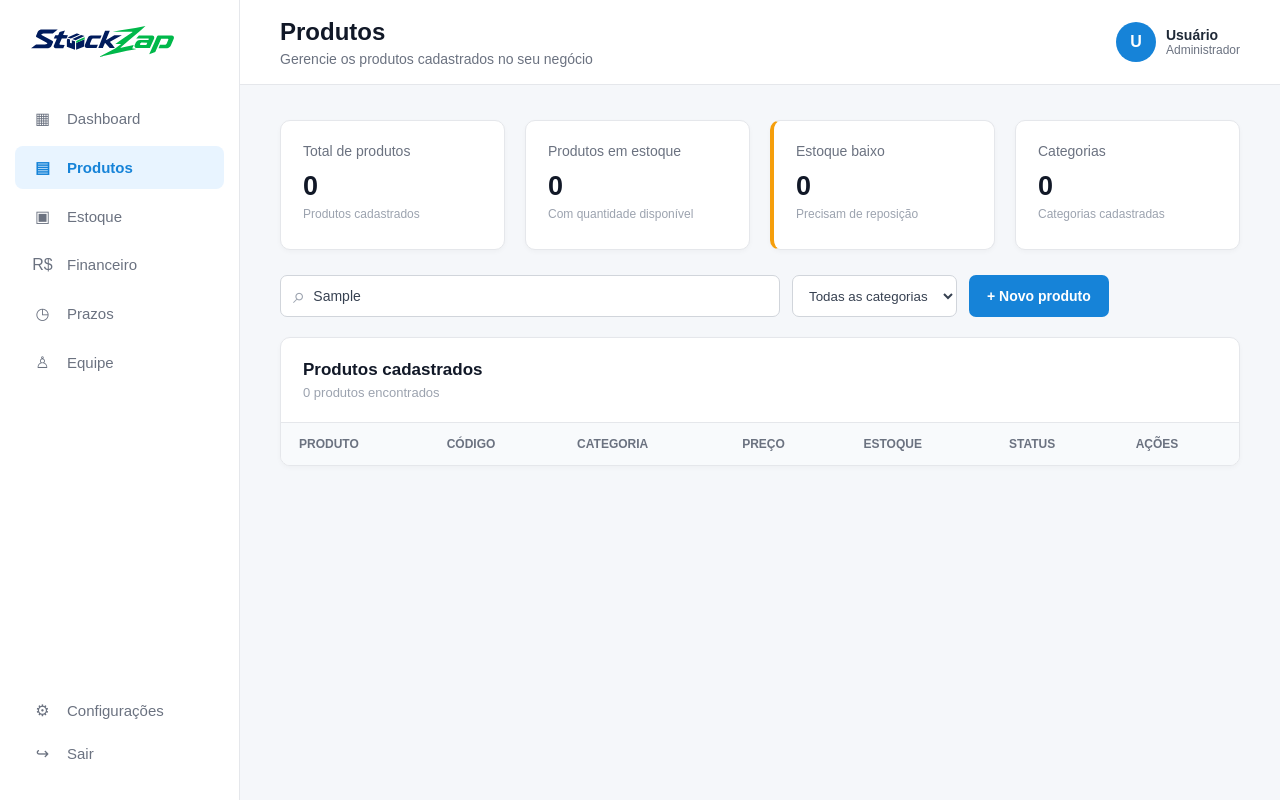
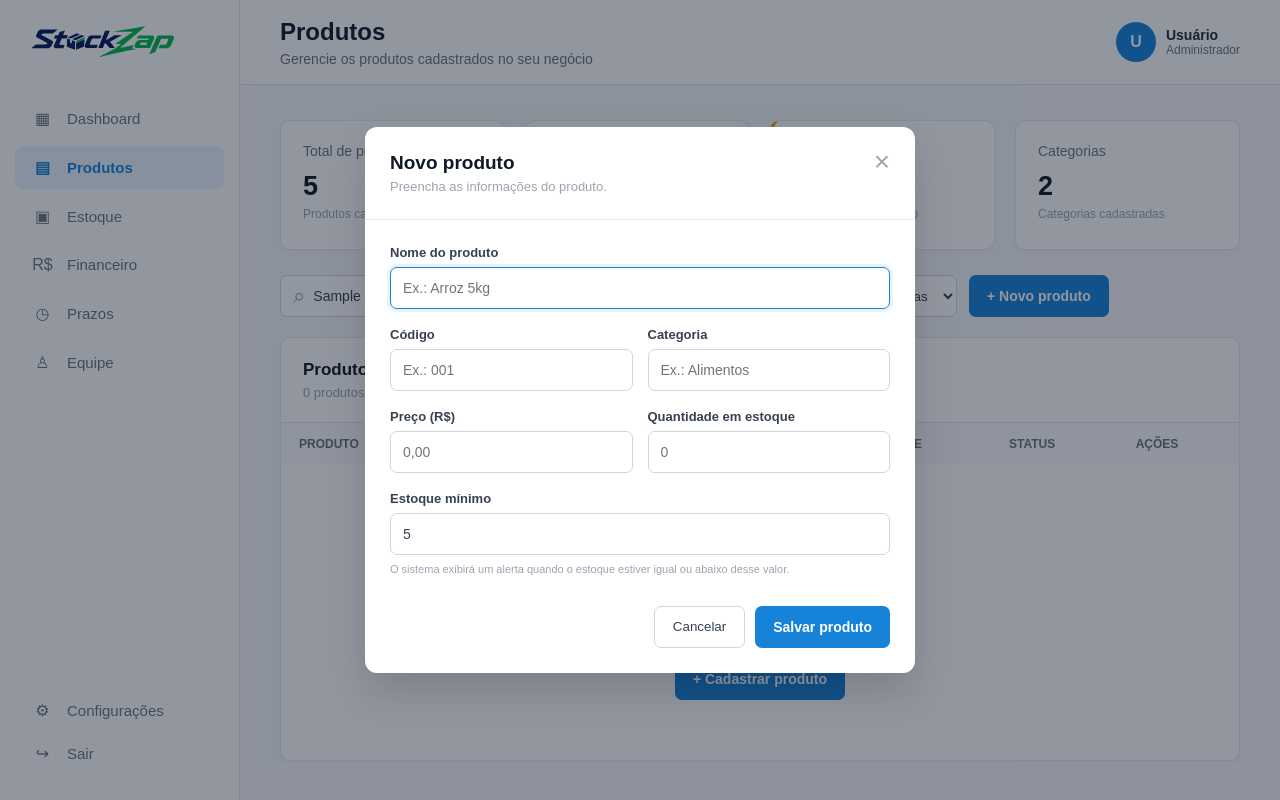
Before and after one commit to Mattmjc002/stockzap, a plain HTML site: page html/produtos.html in a window 1280 px wide. Both pictures are taken after typing "Sample" into the empty fields and a click on the button "+ Novo produto". Drawn offline with Linux system fonts and the light colour scheme.

Commit message:
Adicionando JavaScript para a aba dos produtos

```diff
--- a/html/produtos.html
+++ b/html/produtos.html
@@ -7,6 +7,7 @@
 		<title>StockZap - Produtos</title>
 
 		<link rel="stylesheet" href="../css/produtos.css" />
+		<script src="produtos.js" defer></script>
 	</head>
 
 	<body>
--- /dev/null
+++ b/js/produtos.js
@@ -0,0 +1,438 @@
+// DADOS INICIAIS
+
+const produtosIniciais = [
+	{
+		id: 1,
+		nome: "Arroz 5kg",
+		codigo: "001",
+		categoria: "Alimentos",
+		preco: 25.0,
+		estoque: 32,
+		estoqueMinimo: 5,
+	},
+	{
+		id: 2,
+		nome: "Feijão 1kg",
+		codigo: "002",
+		categoria: "Alimentos",
+		preco: 8.5,
+		estoque: 5,
+		estoqueMinimo: 5,
+	},
+	{
+		id: 3,
+		nome: "Café 500g",
+		codigo: "003",
+		categoria: "Bebidas",
+		preco: 16.9,
+		estoque: 18,
+		estoqueMinimo: 5,
+	},
+	{
+		id: 4,
+		nome: "Macarrão 500g",
+		codigo: "004",
+		categoria: "Alimentos",
+		preco: 6.5,
+		estoque: 2,
+		estoqueMinimo: 5,
+	},
+	{
+		id: 5,
+		nome: "Refrigerante 2L",
+		codigo: "005",
+		categoria: "Bebidas",
+		preco: 9.9,
+		estoque: 0,
+		estoqueMinimo: 5,
+	},
+];
+
+// RECUPERAR PRODUTOS
+
+let produtos = JSON.parse(localStorage.getItem("stockzap_produtos"));
+
+if (!produtos){
+	produtos = produtosIniciais;
+	salvarProdutos();
+}
+
+// ELEMENTOS DA PÁGINA
+
+const listaProdutos = document.getElementById("lista-produtos");
+const pesquisaProduto = document.getElementById("pesquisa-produto");
+const filtroCategoria = document.getElementById("filtro-categoria");
+const quantidadeResultados = document.getElementById("quantidade-resultados");
+const semProdutos = document.getElementById("sem-produtos");
+
+// Modal
+
+const modal = document.getElementById("modal");
+const abrirModal = document.getElementById("abrir-modal");
+const abrirModalVazio = document.getElementById("abrir-modal-vazio");
+const fecharModal = document.getElementById("fechar-modal");
+const cancelarModal = document.getElementById("cancelar-modal");
+const formProduto = document.getElementById("form-produto");
+const tituloModal = document.getElementById("titulo-modal");
+
+// Campos
+
+const produtoId = document.getElementById("produto-id");
+const nome = document.getElementById("nome");
+const codigo = document.getElementById("codigo");
+const categoria = document.getElementById("categoria");
+const preco = document.getElementById("preco");
+const estoque = document.getElementById("estoque");
+const estoqueMinimo = document.getElementById("estoque-minimo");
+
+// Cards
+
+const totalProdutos = document.getElementById("total-produtos");
+const produtosEstoque = document.getElementById("produtos-estoque");
+const produtosBaixos = document.getElementById("produtos-baixos");
+const totalCategorias = document.getElementById("total-categorias");
+
+// SALVAR PRODUTOS
+
+function salvarProdutos(){
+	localStorage.setItem("stockzap_produtos", JSON.stringify(produtos));
+}
+
+// FORMATAR PREÇO
+
+function formatarPreco(valor){
+	return Number(valor).toLocaleString("pt-BR", {
+		style: "currency",
+		currency: "BRL",
+	});
+}
+
+// DETERMINAR STATUS
+
+function obterStatus(produto){
+	if (produto.estoque === 0){
+		return{
+			texto: "Esgotado",
+			classe: "esgotado",
+		};
+	}
+
+	if (produto.estoque <= produto.estoqueMinimo){
+		return{
+			texto: "Estoque baixo",
+			classe: "baixo",
+		};
+	}
+
+	return{
+		texto: "Disponível",
+		classe: "disponivel",
+	};
+}
+
+// ATUALIZAR CARDS
+
+function atualizarResumo(){
+	totalProdutos.textContent = produtos.length;
+
+	const quantidadeEmEstoque = produtos.filter(
+		(produto) => produto.estoque > 0,
+	).length;
+
+	produtosEstoque.textContent = quantidadeEmEstoque;
+
+	const quantidadeBaixos = produtos.filter(
+		(produto) => produto.estoque <= produto.estoqueMinimo,
+	).length;
+
+	produtosBaixos.textContent = quantidadeBaixos;
+
+	const categorias = new Set(produtos.map((produto) => produto.categoria));
+
+	totalCategorias.textContent = categorias.size;
+}
+
+// ATUALIZAR FILTRO DE CATEGORIA
+
+function atualizarCategorias(){
+	const categoriaSelecionada = filtroCategoria.value;
+
+	const categorias = [
+		...new Set(produtos.map((produto) => produto.categoria)),
+	].sort();
+
+	filtroCategoria.innerHTML = `
+     <option value="">Todas as categorias</option>
+    `;
+
+	categorias.forEach((categoriaAtual) => {
+		const option = document.createElement("option");
+
+		option.value = categoriaAtual;
+
+		option.textContent = categoriaAtual;
+
+		filtroCategoria.appendChild(option);
+	});
+
+	filtroCategoria.value = categoriaSelecionada;
+}
+
+// RENDERIZAR PRODUTOS
+
+function renderizarProdutos(){
+	const pesquisa = pesquisaProduto.value.toLowerCase().trim();
+
+	const categoriaSelecionada = filtroCategoria.value;
+
+	const produtosFiltrados = produtos.filter((produto) => {
+		const correspondePesquisa =
+			produto.nome.toLowerCase().includes(pesquisa) ||
+			produto.codigo.toLowerCase().includes(pesquisa);
+
+		const correspondeCategoria =
+			categoriaSelecionada === "" ||
+			produto.categoria === categoriaSelecionada;
+
+		return correspondePesquisa && correspondeCategoria;
+	});
+
+	listaProdutos.innerHTML = "";
+
+	produtosFiltrados.forEach((produto) => {
+		const status = obterStatus(produto);
+
+		const linha = document.createElement("tr");
+
+		linha.innerHTML = `
+
+        <td>
+            <div class="produto-nome">
+                <strong>${produto.nome}</strong>
+
+                <span>
+                    Estoque mínimo: ${produto.estoqueMinimo}
+                </span>
+            </div>
+        </td>
+
+        <td>
+            ${produto.codigo}
+        </td>
+
+        <td>
+            ${produto.categoria}
+        </td>
+
+        <td>
+            ${formatarPreco(produto.preco)}
+        </td>
+
+        <td>
+            ${produto.estoque} un.
+        </td>
+
+        <td>
+            <span class="status ${status.classe}">
+                ${status.texto}
+            </span>
+        </td>
+
+        <td>
+            <div class="acoes">
+                <button
+                    class="botao-acao botao-editar"
+                    title="Editar produto"
+                    onclick="editarProduto(${produto.id})"
+                >
+                    ✎
+                </button>
+
+                <button
+                    class="botao-acao botao-excluir"
+                    title="Excluir produto"
+                    onclick="excluirProduto(${produto.id})"
+                >
+                    ×
+                </button>
+            </div>
+        </td>
+    `;
+		listaProdutos.appendChild(linha);
+	});
+
+	quantidadeResultados.textContent = `${produtosFiltrados.length} produto${produtosFiltrados.length !== 1 ? "s" : ""} encontrado${produtosFiltrados.length !== 1 ? "s" : ""}`;
+
+	if (produtosFiltrados.length === 0){
+		semProdutos.classList.add("visivel");
+	} else{
+		semProdutos.classList.remove("visivel");
+	}
+}
+
+// ABRIR MODAL
+
+function abrirFormulario(){
+	formProduto.reset();
+	produtoId.value = "";
+	estoqueMinimo.value = 5;
+	tituloModal.textContent = "Novo produto";
+	modal.classList.add("aberto");
+	nome.focus();
+}
+
+// FECHAR MODAL
+
+function fecharFormulario(){
+	modal.classList.remove("aberto");
+	formProduto.reset();
+	produtoId.value = "";
+	estoqueMinimo.value = 5;
+}
+
+// CADASTRAR / EDITAR
+
+formProduto.addEventListener("submit", function (event){
+	event.preventDefault();
+
+	const id = produtoId.value;
+
+	const novoProduto = {
+		nome: nome.value.trim(),
+		codigo: codigo.value.trim(),
+		categoria: categoria.value.trim(),
+		preco: Number(preco.value),
+		estoque: Number(estoque.value),
+		estoqueMinimo: Number(estoqueMinimo.value),
+	};
+
+	if(!novoProduto.nome || !novoProduto.codigo || !novoProduto.categoria){
+		alert("Preencha todos os campos obrigatórios.");
+		return;
+	}
+
+	if(
+		novoProduto.preco < 0 ||
+		novoProduto.estoque < 0 ||
+		novoProduto.estoqueMinimo < 0
+	){
+		alert("Os valores não podem ser negativos.");
+		return;
+	}
+
+	// EDIÇÃO
+
+	if (id){
+		const indice = produtos.findIndex(
+			(produto) => produto.id === Number(id),
+		);
+
+		if (indice !== -1){
+			produtos[indice] = {
+				id: Number(id),
+				...novoProduto,
+			};
+		}
+	}
+
+	// NOVO PRODUTO
+
+	else{
+		const codigoExiste = produtos.some(
+			(produto) =>
+				produto.codigo.toLowerCase() ===
+				novoProduto.codigo.toLowerCase(),
+		);
+
+		if (codigoExiste){
+			alert("Já existe um produto com esse código.");
+			return;
+		}
+
+		novoProduto.id = Date.now();
+
+		produtos.push(novoProduto);
+	}
+
+	salvarProdutos();
+	atualizarCategorias();
+	atualizarResumo();
+	renderizarProdutos();
+	fecharFormulario();
+});
+
+// EDITAR PRODUTO
+
+function editarProduto(id){
+	const produto = produtos.find((produtoAtual) => produtoAtual.id === id);
+
+	if (!produto) {
+		return;
+	}
+
+	produtoId.value = produto.id;
+	nome.value = produto.nome;
+	codigo.value = produto.codigo;
+	categoria.value = produto.categoria;
+	preco.value = produto.preco;
+	estoque.value = produto.estoque;
+	estoqueMinimo.value = produto.estoqueMinimo;
+	tituloModal.textContent = "Editar produto";
+	modal.classList.add("aberto");
+	nome.focus();
+}
+
+// EXCLUIR PRODUTO
+
+function excluirProduto(id){
+	const produto = produtos.find((produtoAtual) => produtoAtual.id === id);
+
+	if (!produto) {
+		return;
+	}
+
+	const confirmar = confirm(`Deseja excluir o produto "${produto.nome}"?`);
+
+	if (!confirmar) {
+		return;
+	}
+
+	produtos = produtos.filter((produtoAtual) => produtoAtual.id !== id);
+
+	salvarProdutos();
+	atualizarCategorias();
+	atualizarResumo();
+	renderizarProdutos();
+}
+
+// EVENTOS DO MODAL
+
+abrirModal.addEventListener("click", abrirFormulario);
+
+abrirModalVazio.addEventListener("click", abrirFormulario);
+
+fecharModal.addEventListener("click", fecharFormulario);
+
+cancelarModal.addEventListener("click", fecharFormulario);
+
+/* Fechar clicando fora do modal */
+
+modal.addEventListener("click", function (event){
+	if (event.target === modal){
+		fecharFormulario();
+	}
+});
+
+// PESQUISA
+
+pesquisaProduto.addEventListener("input", renderizarProdutos);
+
+// FILTRO
+
+filtroCategoria.addEventListener("change", renderizarProdutos);
+
+// INICIALIZAÇÃO
+
+atualizarCategorias();
+atualizarResumo();
+renderizarProdutos();
```
